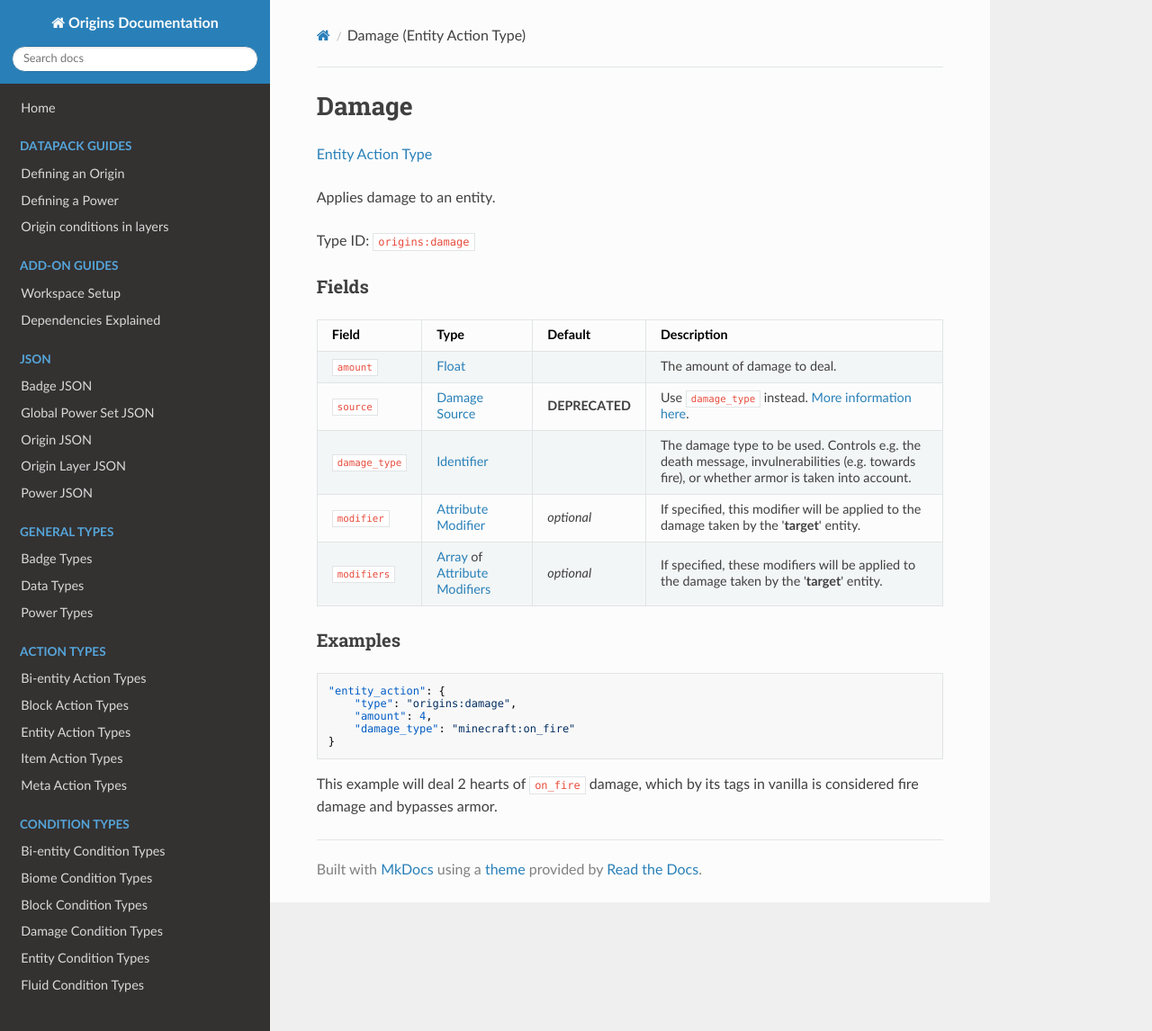
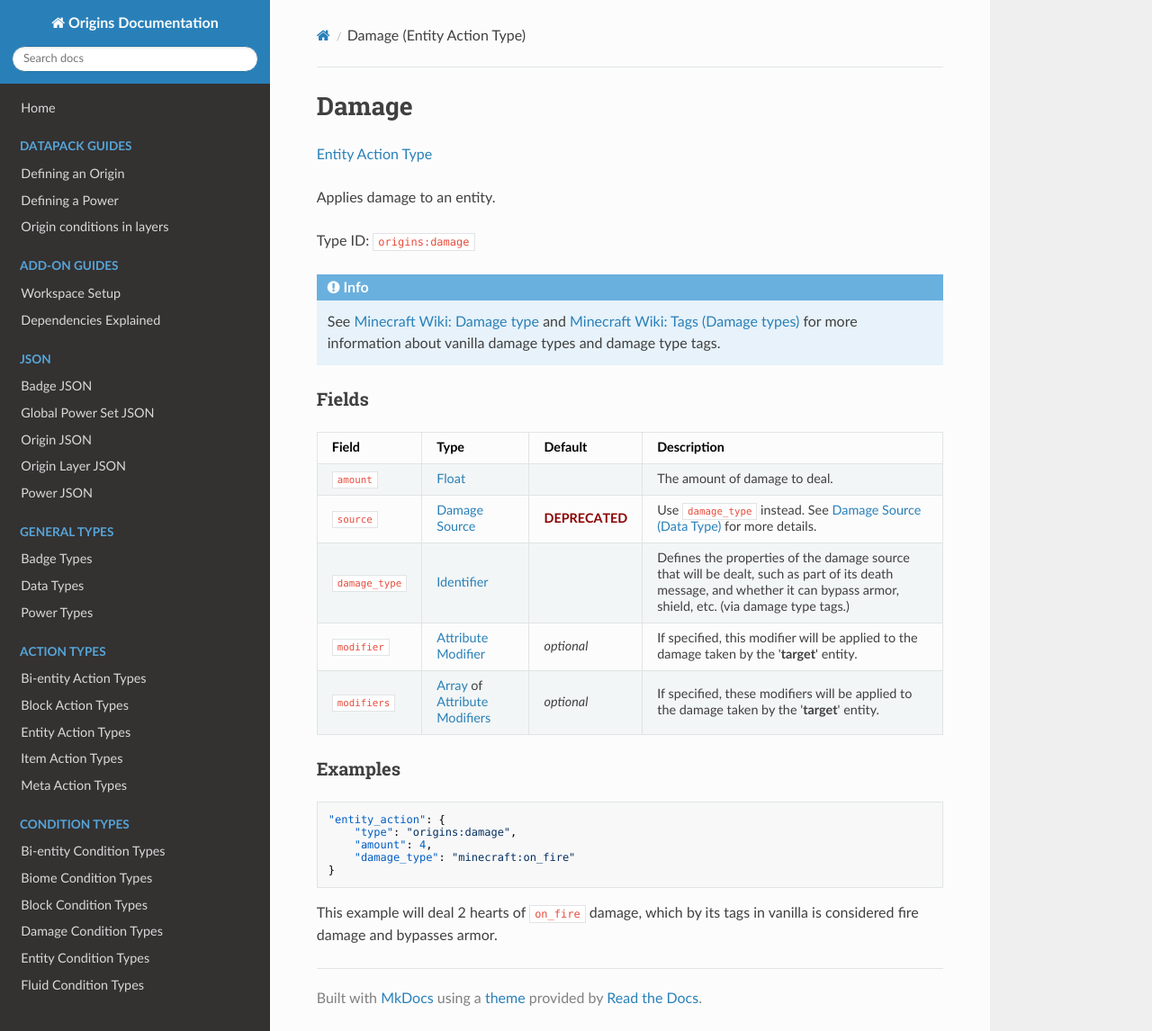
Before and after one commit to apace100/origins-docs, an MkDocs documentation site: the page built from docs/types/entity_action_types/damage.md, in a window 1280 px wide and 1146 px high. Shown: the whole window at 90% size. Built offline with MkDocs 1.6.1, drawn with Linux system fonts in a browser that asks for light colours; nearby versions of some CDN libraries.

Commit message:
Updated stuff that uses `damage_source` (Data type) + Added links for the wiki pages for damage type and damage type tags * Reworded the description for the damage source and damage type fields

```diff
--- a/docs/types/entity_action_types/damage.md
+++ b/docs/types/entity_action_types/damage.md
@@ -12,13 +12,18 @@ Applies damage to an entity.
 Type ID: `origins:damage`
 
 
+!!! info
+
+    See [Minecraft Wiki: Damage type](https://minecraft.wiki/w/Damage_type) and [Minecraft Wiki: Tags (Damage types)](https://minecraft.wiki/w/Tag#Damage_types) for more information about vanilla damage types and damage type tags.
+
+
 ### Fields
 
 Field  | Type | Default | Description
 -------|------|---------|-------------
 `amount` | [Float](../data_types/float.md) |  | The amount of damage to deal.
-`source` | [Damage Source](../data_types/damage_source.md) | **DEPRECATED** | Use `damage_type` instead. [More information here](https://gist.github.com/apace100/bfbf82a8f9d6bd2db13e4feaf653a6b0).
-`damage_type` | [Identifier](../data_types/identifier.md) | | The damage type to be used. Controls e.g. the death message, invulnerabilities (e.g. towards fire), or whether armor is taken into account.
+`source` | [Damage Source](../data_types/damage_source.md) | <span style="color:darkred"><b>DEPRECATED</b></span> | Use `damage_type` instead. See [Damage Source (Data Type)](../data_types/damage_source.md) for more details.
+`damage_type` | [Identifier](../data_types/identifier.md) | | Defines the properties of the damage source that will be dealt, such as part of its death message, and whether it can bypass armor, shield, etc. (via damage type tags.)
 `modifier` | [Attribute Modifier](../data_types/attribute_modifier.md) | _optional_ | If specified, this modifier will be applied to the damage taken by the '**target**' entity.
 `modifiers` | [Array](../data_types/array.md) of [Attribute Modifiers](../data_types/attribute_modifier.md) | _optional_ | If specified, these modifiers will be applied to the damage taken by the '**target**' entity.
 
```
Also changed, not shown: docs/types/bientity_action_types/damage.md (+7 -2 lines), docs/types/data_types.md (+1 -1 lines), docs/types/data_types/damage_source.md (+3 -1 lines), docs/types/power_types/damage_over_time.md (+7 -2 lines).
